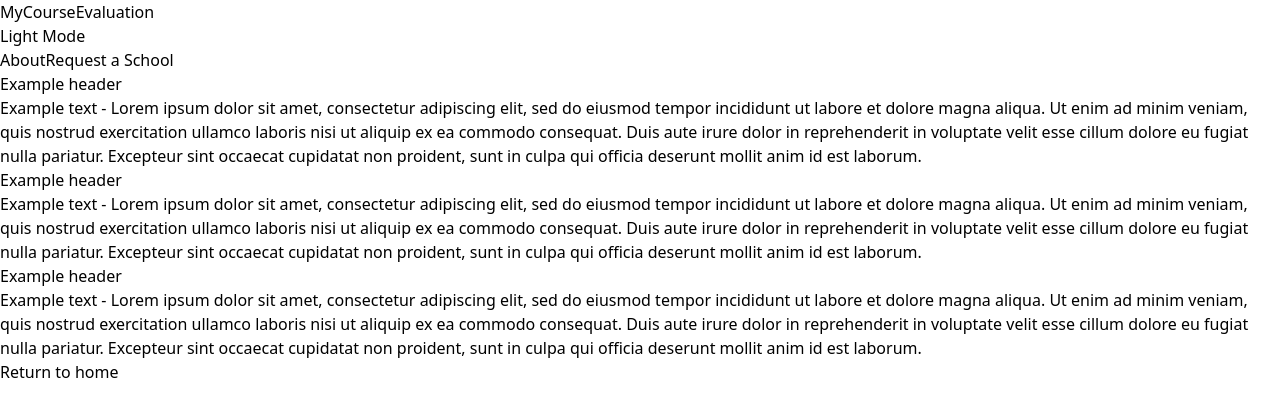
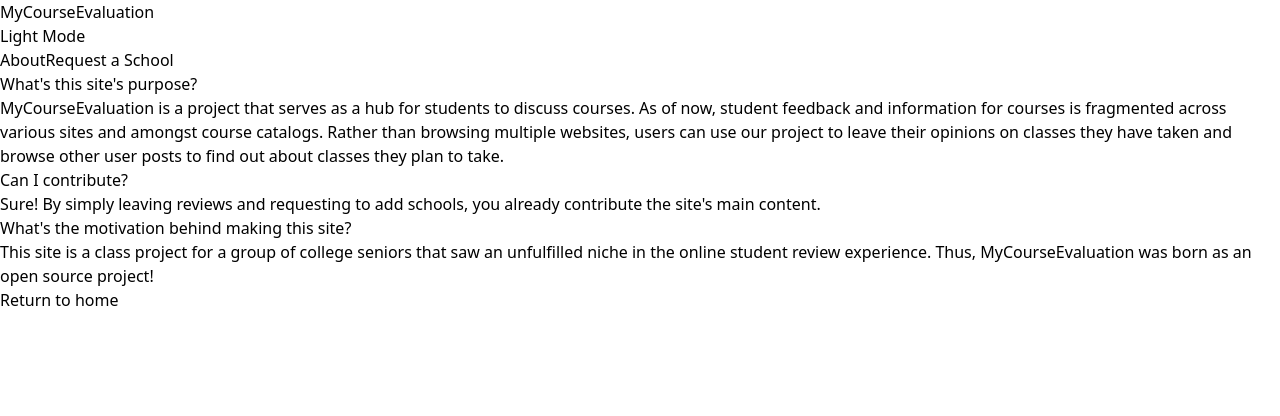
Before and after one commit to chrisj117/CS-472-GROUP-2-PROJECT, a React (Vite) app in the folder web/: page /about in a window 1280 px wide. Shown: the top 416 px of the page. Built offline with nearby package versions, Linux system fonts and the light colour scheme.

Commit message:
example text replaced with content

```diff
--- a/web/src/pages/About.jsx
+++ b/web/src/pages/About.jsx
@@ -3,17 +3,20 @@ const About = () => {
     <div className="flex flex-col items-center py-6 h-screen w-screen">
       {/* Top of page: Navbar (see components/Navbar.jsx) */}
       {/* Middle of page: "About" content */}
-      <h1 className="w-6/12 text-xl font-extrabold mb-4">Example header</h1>
+      <h1 className="w-6/12 text-xl font-extrabold mb-4">What's this site's purpose?</h1>
       <p className="w-6/12 text-m mb-8">
-        Example text - Lorem ipsum dolor sit amet, consectetur adipiscing elit, sed do eiusmod tempor incididunt ut labore et dolore magna aliqua. Ut enim ad minim veniam, quis nostrud exercitation ullamco laboris nisi ut aliquip ex ea commodo consequat. Duis aute irure dolor in reprehenderit in voluptate velit esse cillum dolore eu fugiat nulla pariatur. Excepteur sint occaecat cupidatat non proident, sunt in culpa qui officia deserunt mollit anim id est laborum.
+        MyCourseEvaluation is a project that serves as a hub for students to discuss courses.
+        As of now, student feedback and information for courses is fragmented across various sites and amongst course catalogs.
+        Rather than browsing multiple websites, users can use our project to leave their opinions on classes they have taken and browse other user posts to find out about classes they plan to take.
       </p>
-      <h1 className="w-6/12 text-xl font-extrabold mb-4">Example header</h1>
+      <h1 className="w-6/12 text-xl font-extrabold mb-4">Can I contribute?</h1>
       <p className="w-6/12 text-m mb-8">
-        Example text - Lorem ipsum dolor sit amet, consectetur adipiscing elit, sed do eiusmod tempor incididunt ut labore et dolore magna aliqua. Ut enim ad minim veniam, quis nostrud exercitation ullamco laboris nisi ut aliquip ex ea commodo consequat. Duis aute irure dolor in reprehenderit in voluptate velit esse cillum dolore eu fugiat nulla pariatur. Excepteur sint occaecat cupidatat non proident, sunt in culpa qui officia deserunt mollit anim id est laborum.
+        Sure! By simply leaving reviews and requesting to add schools, you already contribute the site's main content.
       </p>
-      <h1 className="w-6/12 text-xl font-extrabold mb-4">Example header</h1>
+      <h1 className="w-6/12 text-xl font-extrabold mb-4">What's the motivation behind making this site?</h1>
       <p className="w-6/12 text-m mb-8">
-        Example text - Lorem ipsum dolor sit amet, consectetur adipiscing elit, sed do eiusmod tempor incididunt ut labore et dolore magna aliqua. Ut enim ad minim veniam, quis nostrud exercitation ullamco laboris nisi ut aliquip ex ea commodo consequat. Duis aute irure dolor in reprehenderit in voluptate velit esse cillum dolore eu fugiat nulla pariatur. Excepteur sint occaecat cupidatat non proident, sunt in culpa qui officia deserunt mollit anim id est laborum.
+        This site is a class project for a group of college seniors that saw an unfulfilled niche in the online student review experience.
+        Thus, MyCourseEvaluation was born as an open source project!
       </p>
 
       {/* Bottom of page: Return home button*/}
```
